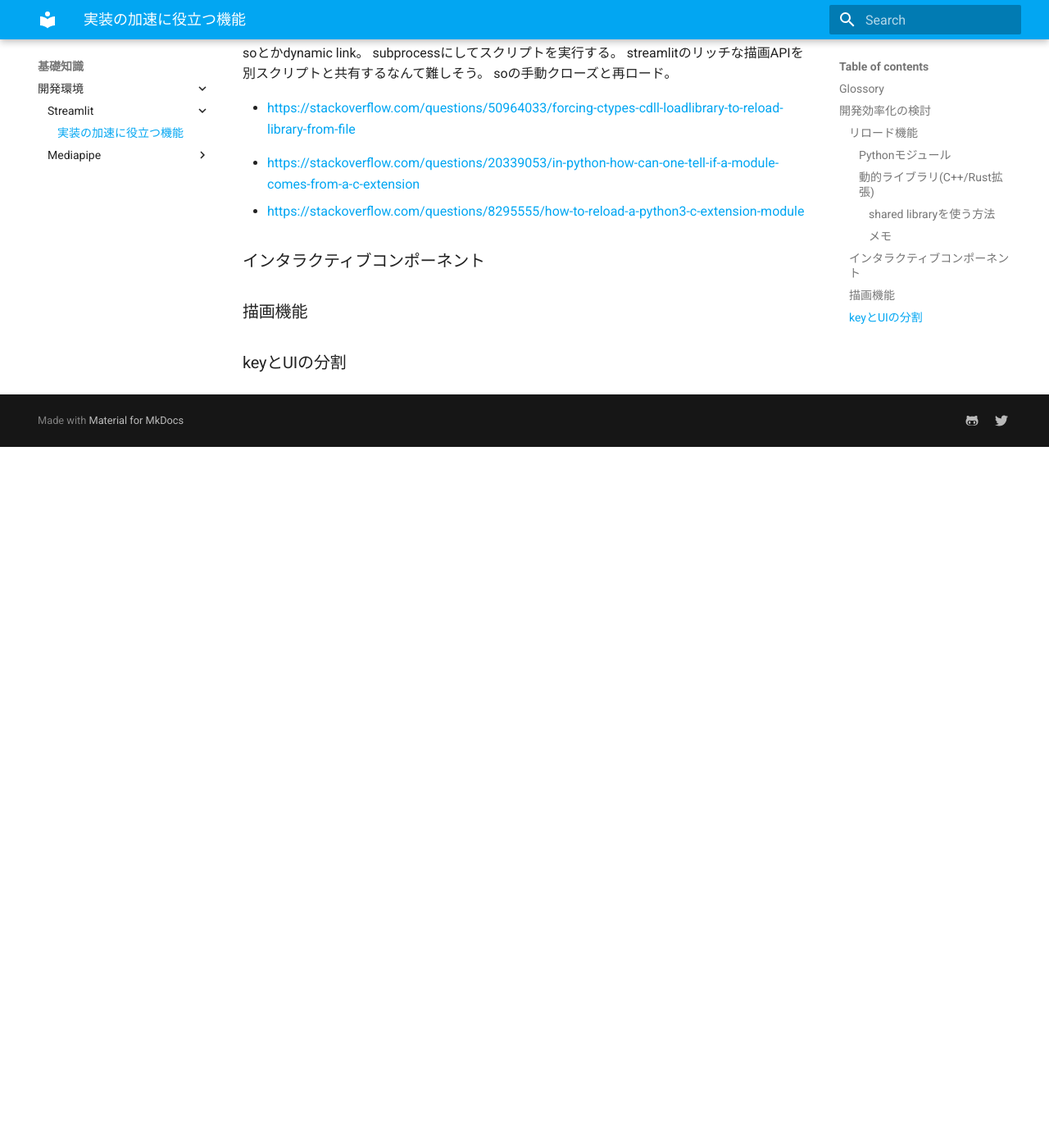
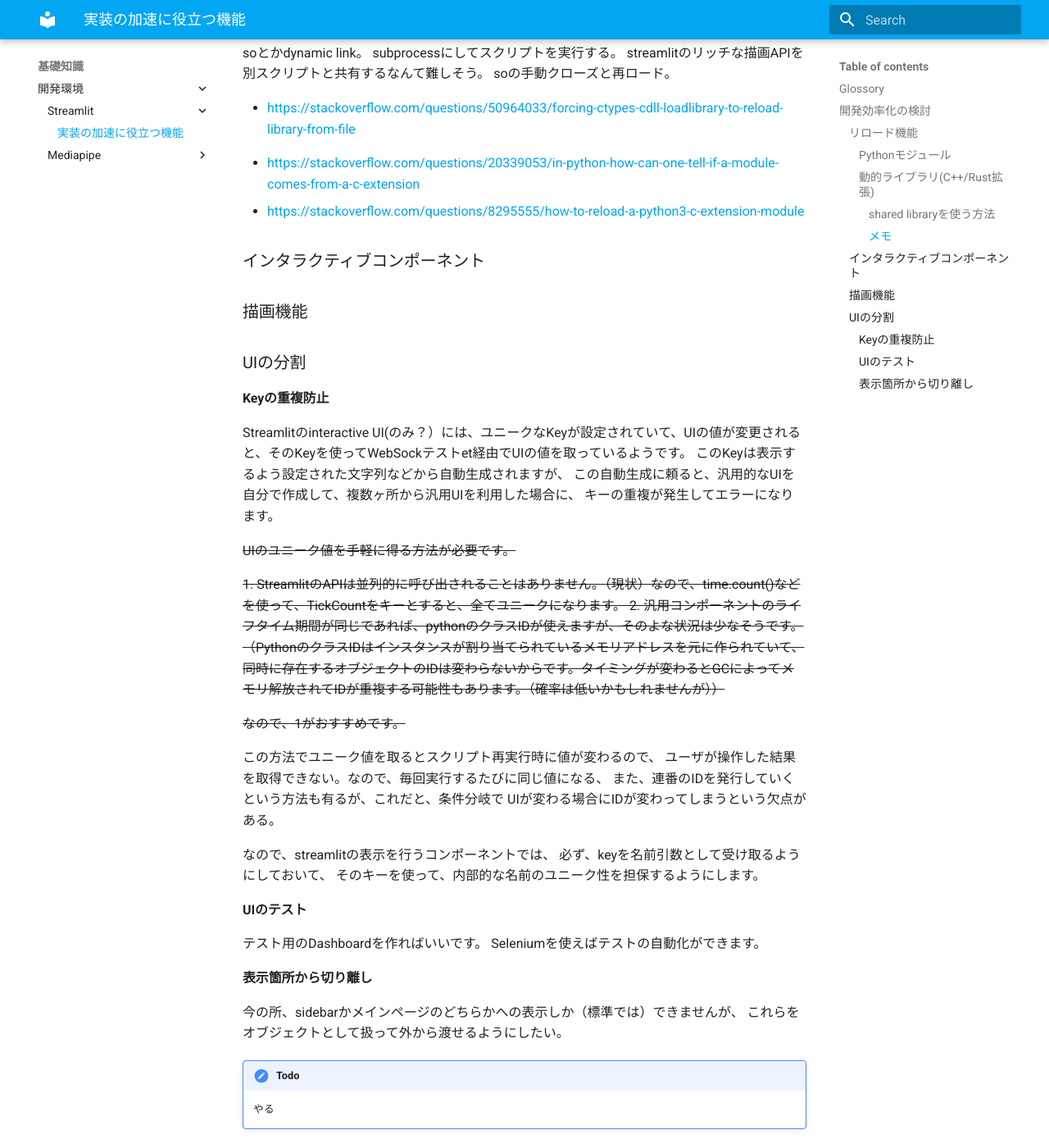
Before and after one commit to xiong-jie-y/ai-yome-project, an MkDocs documentation site: the page built from docs/knowledges/dev_envs/streamlit_for_development.md, in a window 1280 px wide and 1400 px high, scrolled down 1438 px. Shown: the whole window at 82% size. Built offline with MkDocs 1.6.1 and Material for MkDocs 9.7.7, drawn with Linux system fonts in a browser that asks for light colours; before the commit the page ends 1983 px from its top, so only the background shows below that.

Commit message:
Update streamlit note.

```diff
--- a/docs/knowledges/dev_envs/streamlit_for_development.md
+++ b/docs/knowledges/dev_envs/streamlit_for_development.md
@@ -61,4 +61,37 @@
 
 ### 描画機能
 
-### keyとUIの分割
+
+### UIの分割
+#### Keyの重複防止
+Streamlitのinteractive UI(のみ？）には、ユニークなKeyが設定されていて、UIの値が変更されると、そのKeyを使ってWebSockテストet経由でUIの値を取っているようです。
+このKeyは表示するよう設定された文字列などから自動生成されますが、
+この自動生成に頼ると、汎用的なUIを自分で作成して、複数ヶ所から汎用UIを利用した場合に、
+キーの重複が発生してエラーになります。
+
+~~UIのユニーク値を手軽に得る方法が必要です。~~
+
+~~1. StreamlitのAPIは並列的に呼び出されることはありません。（現状）なので、time.count()などを使って、TickCountをキーとすると、全てユニークになります。
+2. 汎用コンポーネントのライフタイム期間が同じであれば、pythonのクラスIDが使えますが、そのよな状況は少なそうです。（PythonのクラスIDはインスタンスが割り当てられているメモリアドレスを元に作られていて、同時に存在するオブジェクトのIDは変わらないからです。タイミングが変わるとGCによってメモリ解放されてIDが重複する可能性もあります。（確率は低いかもしれませんが））~~
+
+~~なので、1がおすすめです。~~
+
+この方法でユニーク値を取るとスクリプト再実行時に値が変わるので、
+ユーザが操作した結果を取得できない。なので、毎回実行するたびに同じ値になる、
+また、連番のIDを発行していくという方法も有るが、これだと、条件分岐で
+UIが変わる場合にIDが変わってしまうという欠点がある。
+
+なので、streamlitの表示を行うコンポーネントでは、
+必ず、keyを名前引数として受け取るようにしておいて、
+そのキーを使って、内部的な名前のユニーク性を担保するようにします。
+
+#### UIのテスト
+テスト用のDashboardを作ればいいです。
+Seleniumを使えばテストの自動化ができます。
+
+#### 表示箇所から切り離し
+今の所、sidebarかメインページのどちらかへの表示しか（標準では）できませんが、
+これらをオブジェクトとして扱って外から渡せるようにしたい。
+
+!!! todo
+    やる
```
